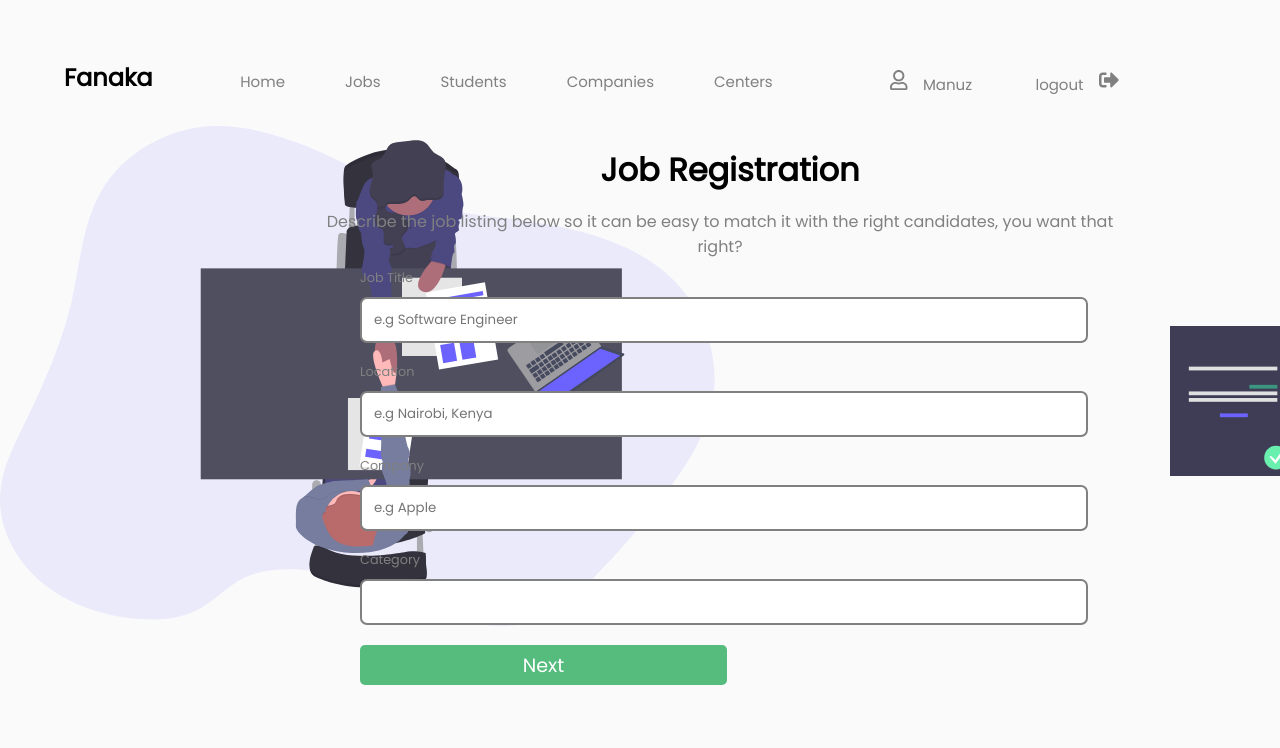
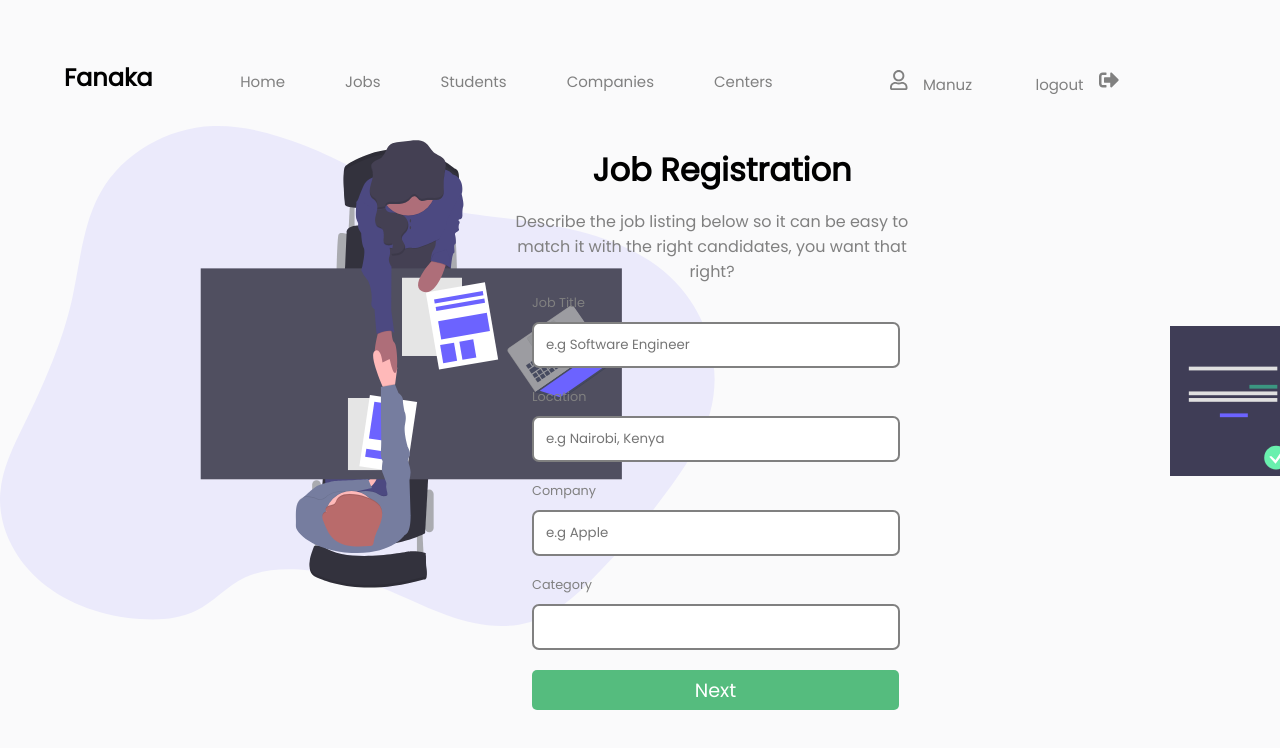
Before and after one commit to manuzcheruz/handshake-react, a React (Create React App) app: page /job-registration in a window 1280 px wide. Shown: the top 748 px of the page. Built offline with nearby package versions, Linux system fonts and the light colour scheme.

Commit message:
rectified width of the form

```diff
--- a/src/components/Forms/StudentForm/StudentForm.css
+++ b/src/components/Forms/StudentForm/StudentForm.css
@@ -14,10 +14,10 @@
     position: absolute;
     z-index: 2;
     height: 600px;
-    width: 800px;
+    width: 400px;
     /* background-color: white; */
     margin-top: 10px;
-    margin-left: 25%;
+    margin-left: 40%;
     border-radius: 15px;
     /* opacity: 0.9; */
 
--- a/src/components/Forms/StudentForm/StudentForm.js
+++ b/src/components/Forms/StudentForm/StudentForm.js
@@ -48,7 +48,7 @@ const studentFields = [
         elementName: 'input',
         elementType: 'text',
         placeholder: 'e.g @johndoe',
-        label: 'Course',
+        label: 'Twitter',
         level: 1
     }
 ]
```
Also changed, not shown: 1 other file (tests, documents, lock files or other folders).
